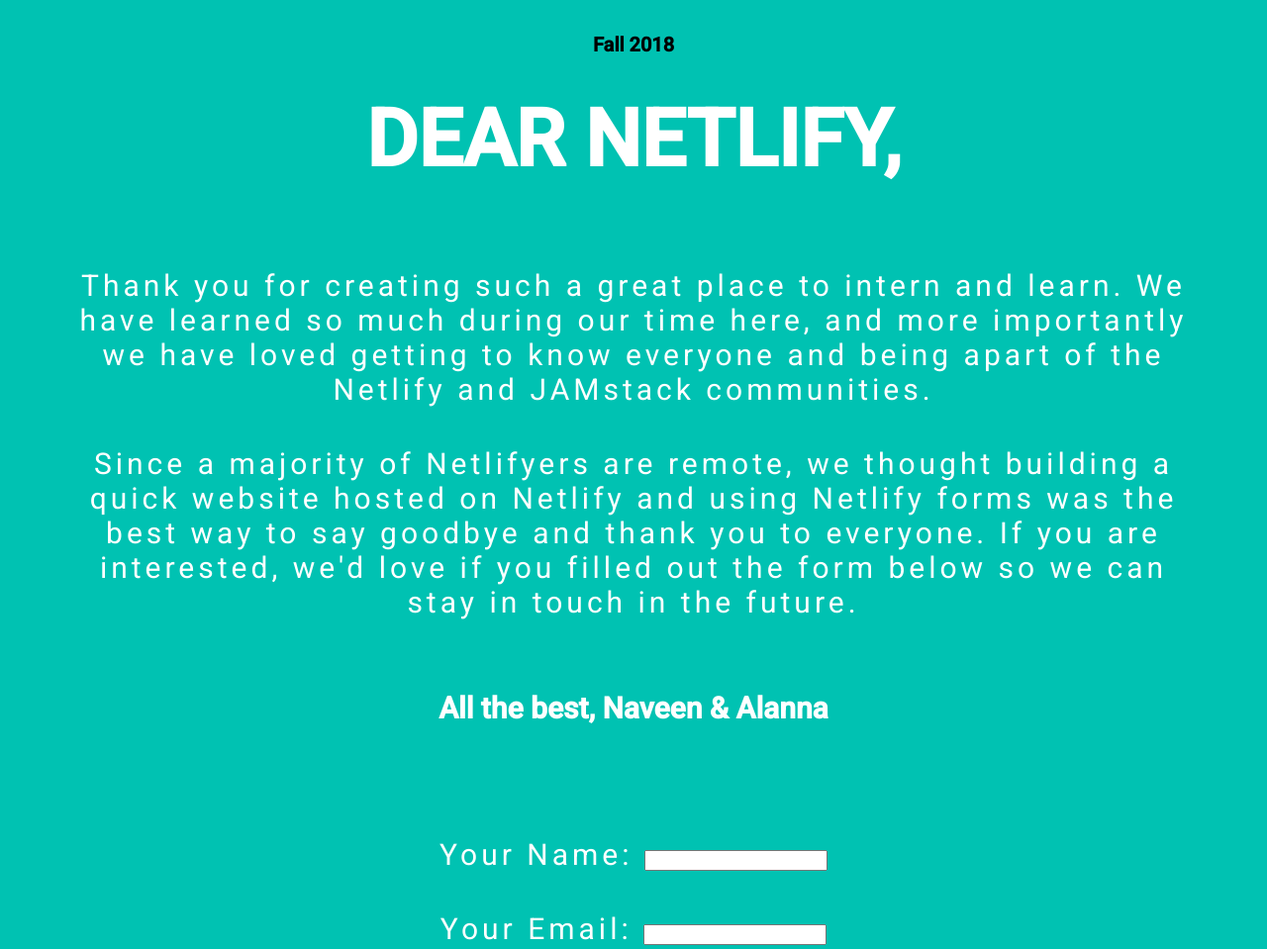
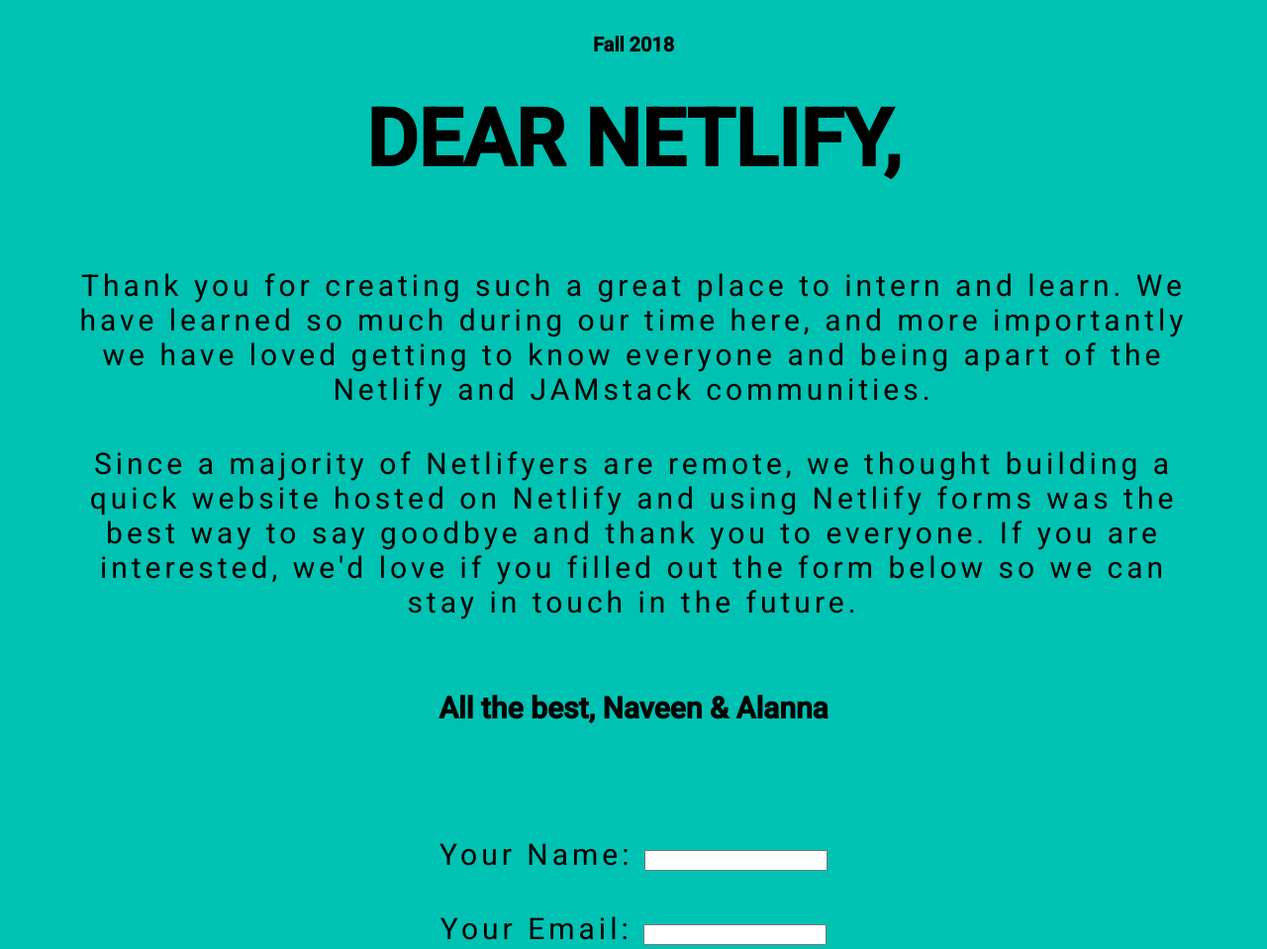
Before and after one commit to ademuro/thankyoufromtheinterns, a plain HTML site: page index.html in a window 1280 px wide. Shown: the top 959 px of the page at 99% size. Drawn offline with Linux system fonts and the light colour scheme.

Commit message:
final try?

```diff
--- a/style.css
+++ b/style.css
@@ -26,7 +26,7 @@
     font-size: 20px;
   }
   .header h1 {
-    color: #fff;
+    color: black;
     line-height: 100px;
     font-size: 80px;
     margin-top: 0;
@@ -35,14 +35,14 @@
   }
 
   .header h2 {
-    color: #fff;
+    color: black;
     line-height: 100px;
     font-size: 30px;
     margin-top: 0;
     margin-bottom: 80px;
   }
   .header p {
-    color: #fff;
+    color: black;
     font-weight: 400;
     font-size: 30px;
     letter-spacing: 4px;
@@ -59,7 +59,7 @@
     text-align: center;
 }
 .form p{
-    color: #fff;
+    color: black;
     font-weight: 400;
     font-size: 30px;
     letter-spacing: 4px;
```
